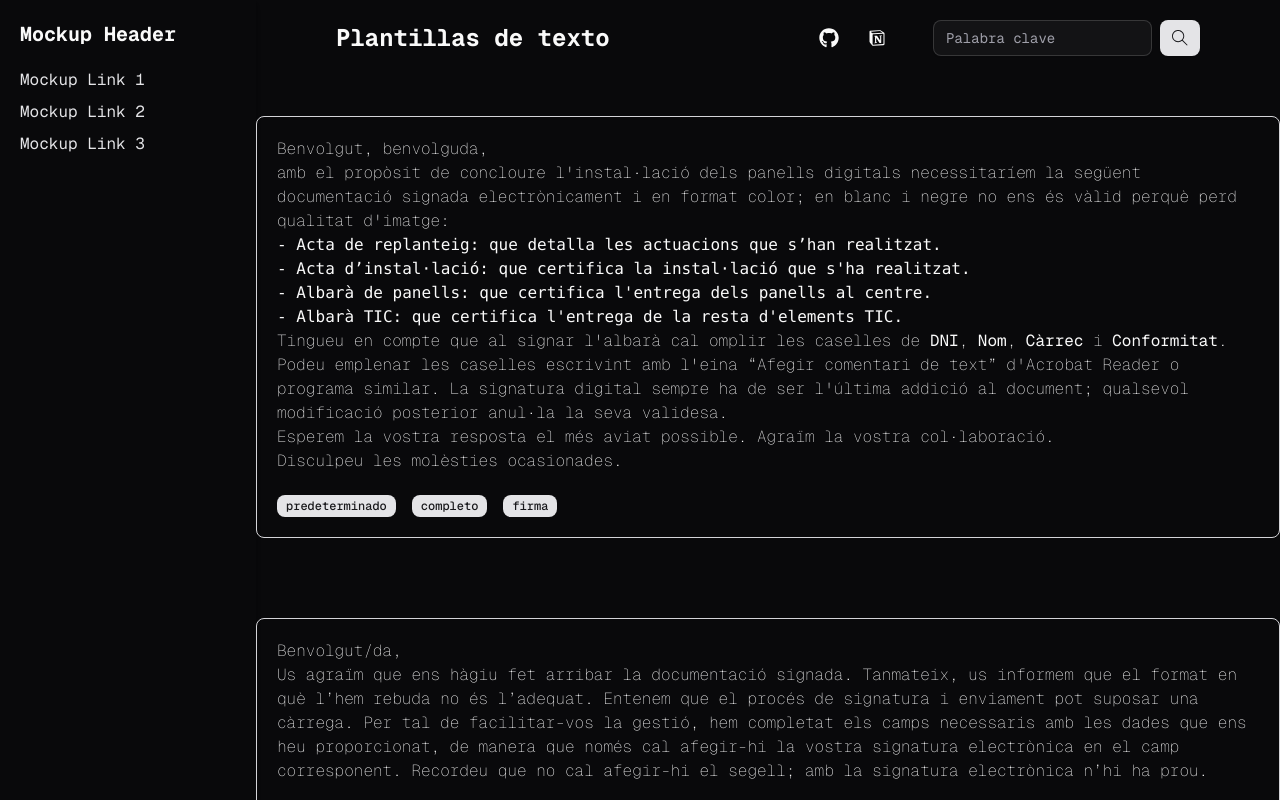
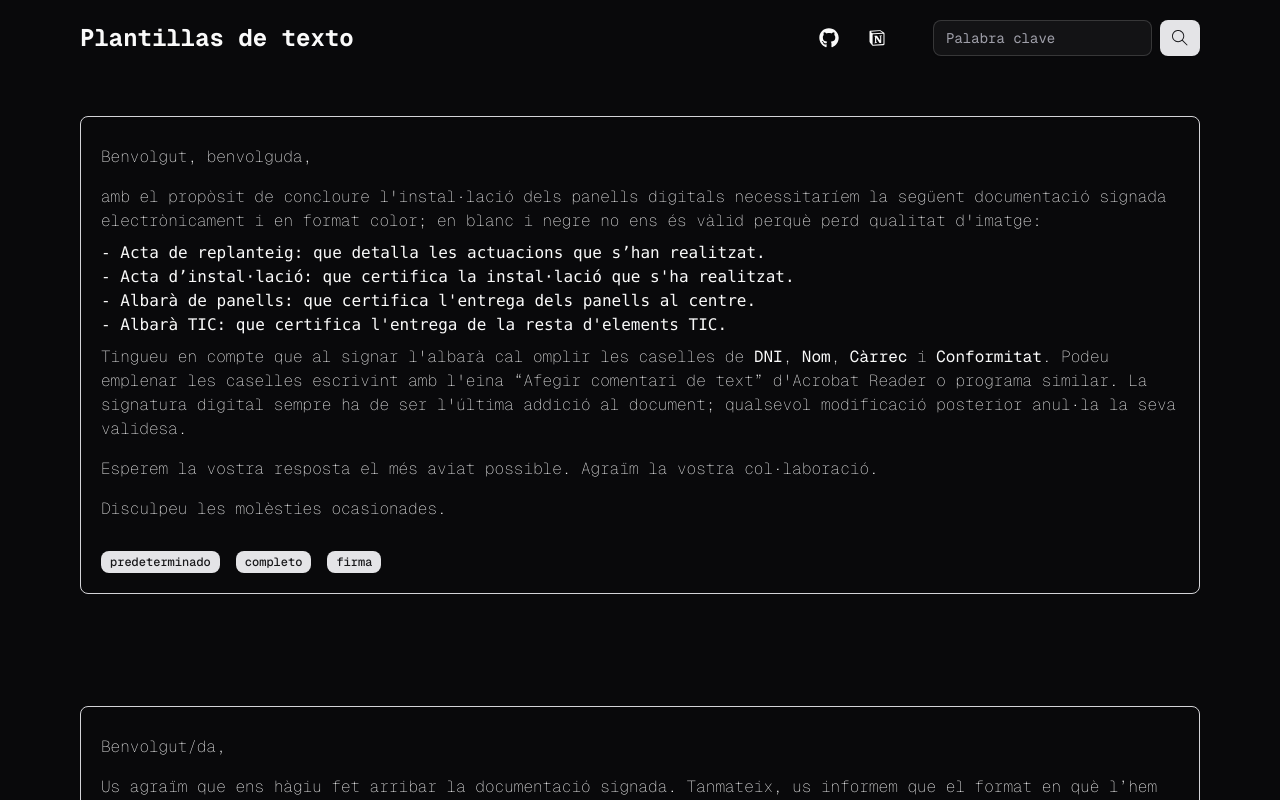
Before and after one commit to arcvra/indic_blueprints, a Next.js app in the folder client/: page / in a window 1280 px wide. Shown: the top 800 px of the page. Built offline with nearby package versions, Linux system fonts and the light colour scheme.

Commit message:
feat: refactor ReadComentarios layout and update main padding

```diff
--- a/client/app/components/ReadComentarios.jsx
+++ b/client/app/components/ReadComentarios.jsx
@@ -4,15 +4,15 @@ import { comentarios } from "@/app/data/comentarios";
 
 export const ReadComentarios = () => {
     return comentarios.map((item) => (
-        <article key={item.id} className="border-1 border-zinc-300 rounded-md p-5 font-thin flex flex-col flex-wrap max-w-7xl">
+        <article key={item.id} className=" w-full break-words font-thin p-5 mb-8 border-1 border-zinc-300 rounded-md">
+            <div className="grid">
                 <ReactMarkdown
                     components={{
-                    p: ({ node, ...props }) => <i style={{ textWrap: 'wrap', fontStyle: "normal" }} {...props} />
                     }}
                 >
                     {item.content}
                 </ReactMarkdown>
-
+            </div>
             <ul className="flex gap-4 mt-5">
                 <GetCategories keywords={item.keywords} />
             </ul>
@@ -28,5 +28,5 @@ export const GetCategories = ({ keywords }) => {
 
 
 export const CustomBadge = ({ category }) => {
-    return <Badge>{category}</Badge>
+    return <Badge className="transition-colors hover:bg-primary/80 cursor-pointer">{category}</Badge>
 }
--- a/client/app/globals.css
+++ b/client/app/globals.css
@@ -134,8 +134,8 @@ body {
   grid-template-columns: minmax(250px, 20%) 80%;
   grid-template-rows: auto 1fr auto;
   grid-template-areas:
-    "aside header"
-    "aside main"
+    "header header"
+    "main main"
     "footer footer";
 }
 
@@ -153,6 +153,7 @@ main.main-layout {
 
 aside.aside-layout {
   grid-area: aside;
+  display: none;
 }
 
 p,
--- a/client/app/page.js
+++ b/client/app/page.js
@@ -3,7 +3,7 @@ import { ReadComentarios } from "@/app/components/ReadComentarios";
 export default function Home() {
 
   return (
-    <main className="main-layout grid gap-y-20 bg-black-900 py-10">
+    <main className="main-layout grid px-20 gap-y-20 bg-black-900 py-10">
       <ReadComentarios />
     </main>
   );
```
Lines whose indentation alone changed are shown as unchanged.
